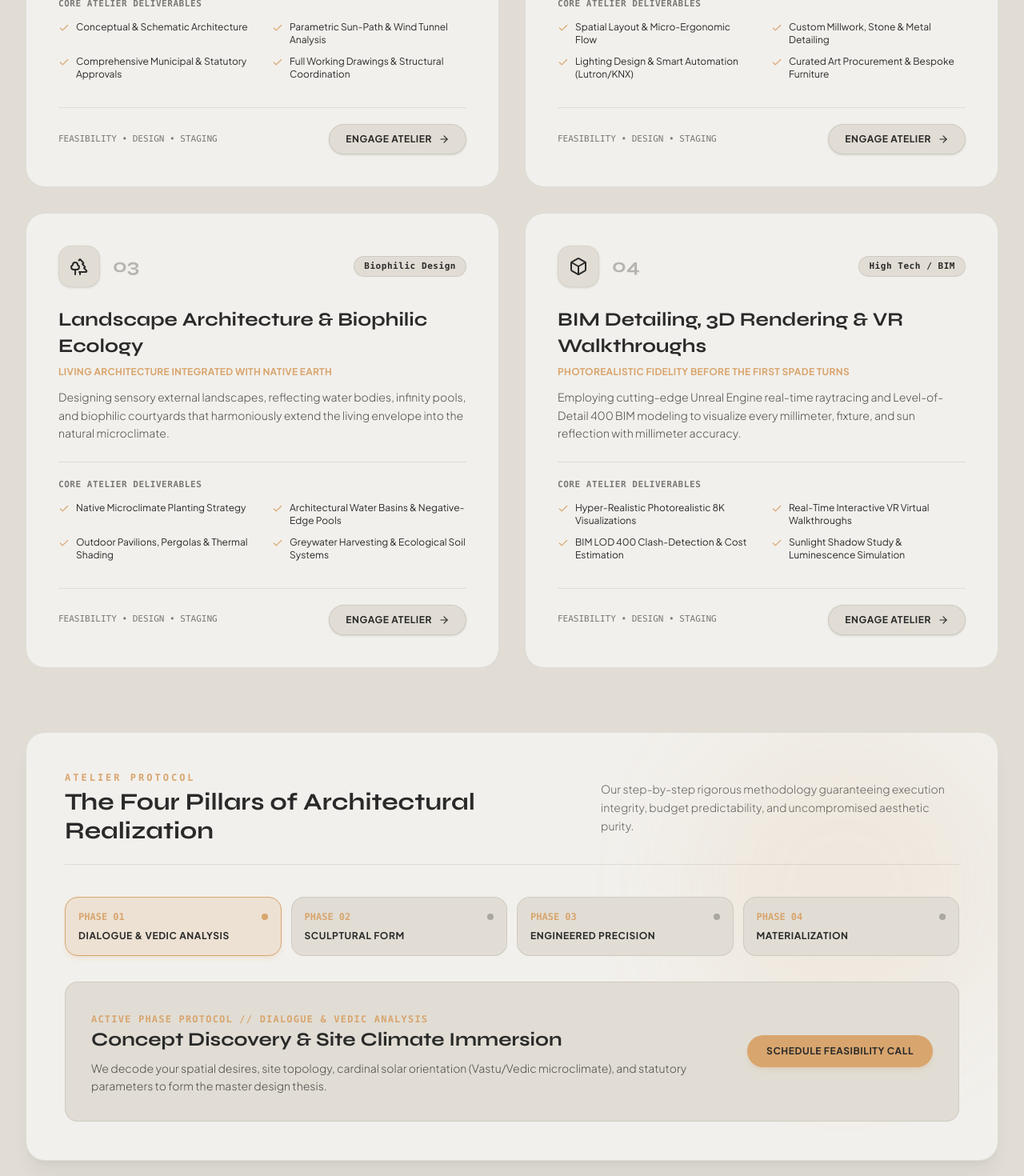
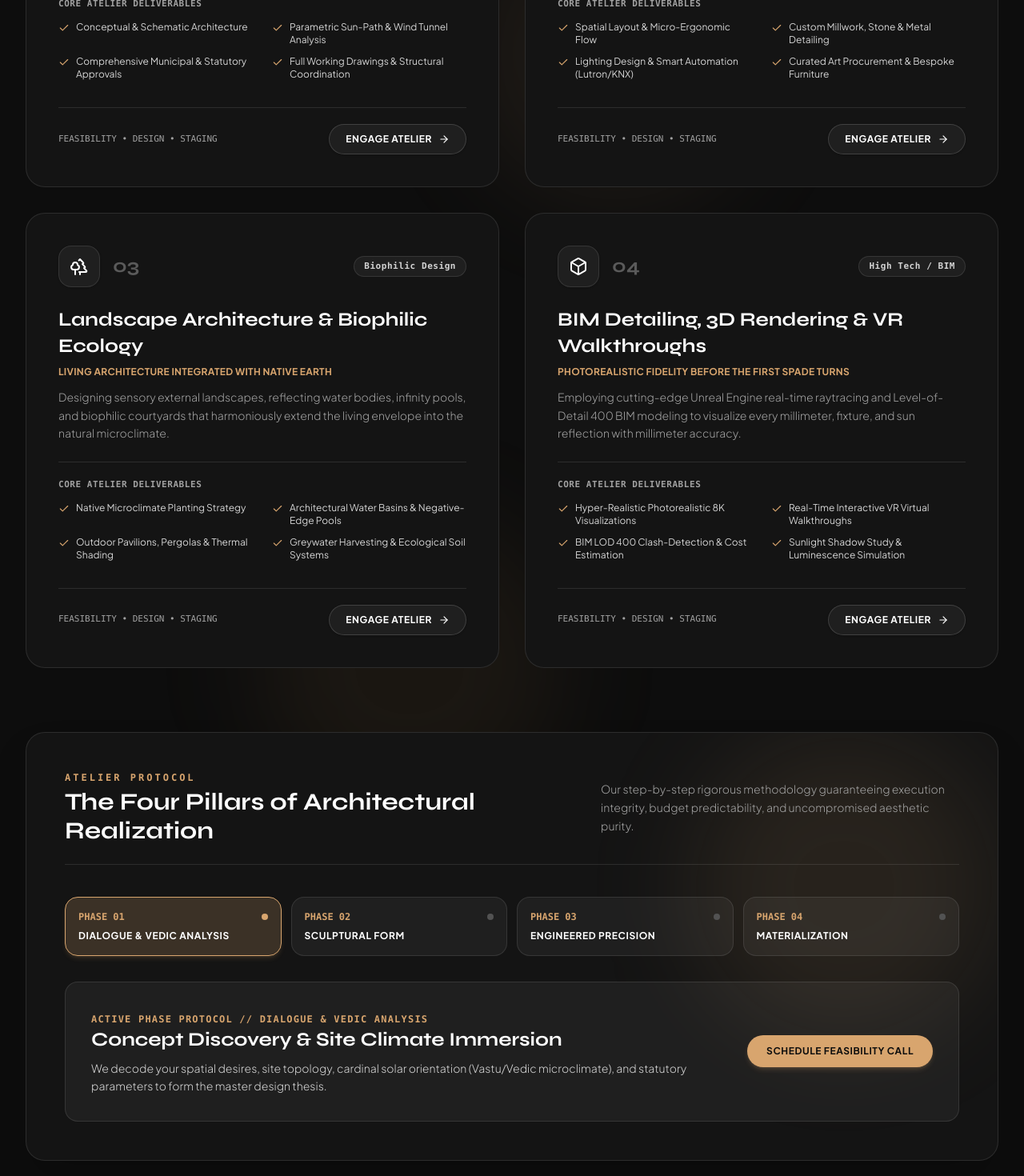
Before and after one commit to abnyweb2-hash/Architecture-Avenue, a React (Vite) app: page / in a window 1280 px wide. Shown: the part 2880-4350 px from the top of the page at 80% size. Built offline with nearby package versions, Linux system fonts and the light colour scheme.

Commit message:
style: set Services & Atelier Capabilities section to black background

```diff
--- a/src/components/ServicesSection.jsx
+++ b/src/components/ServicesSection.jsx
@@ -1,6 +1,6 @@
 import React, { useState } from 'react';
 import { SERVICES_DATA, WORKFLOW_STAGES } from '../data/portfolioData';
-import { Compass, Layers, Trees, Box, Check, ArrowRight, Sparkles, Download, FileText } from 'lucide-react';
+import { Compass, Layers, Trees, Box, Check, ArrowRight, Sparkles, FileText } from 'lucide-react';
 
 const iconMap = {
   Compass: Compass,
@@ -13,19 +13,23 @@ export default function ServicesSection({ onOpenConsultation, onOpenTenders }) {
   const [activeTab, setActiveTab] = useState(0);
 
   return (
-    <section id="services" className="relative py-28 sm:py-36 bg-[#E1DDD4] text-[#2A2A2A] transition-colors duration-500">
-      <div className="max-w-7xl mx-auto px-4 sm:px-6 lg:px-8">
+    <section id="services" className="relative py-28 sm:py-36 bg-[#0D0D0D] text-white transition-colors duration-500 overflow-hidden">
+      {/* Background subtle ochre ambient glow */}
+      <div className="absolute top-1/4 right-1/4 w-96 h-96 bg-[#D8A56E]/8 rounded-full blur-3xl pointer-events-none" />
+      <div className="absolute bottom-1/4 left-1/4 w-96 h-96 bg-[#BD8750]/8 rounded-full blur-3xl pointer-events-none" />
+
+      <div className="max-w-7xl mx-auto px-4 sm:px-6 lg:px-8 relative z-10">
         {/* Section Header */}
-        <div className="flex flex-col md:flex-row md:items-end justify-between mb-16 pb-8 border-b border-[#2A2A2A]/10">
+        <div className="flex flex-col md:flex-row md:items-end justify-between mb-16 pb-8 border-b border-white/10">
           <div>
             <div className="inline-flex items-center space-x-2 text-xs font-mono tracking-[0.25em] text-[#D8A56E] uppercase mb-3 font-bold">
               <Sparkles className="w-3.5 h-3.5 text-[#D8A56E]" />
               <span>Full-Spectrum Disciplines</span>
             </div>
-            <h2 className="text-3xl sm:text-5xl lg:text-6xl font-monumental font-bold tracking-tight text-[#2A2A2A]">
+            <h2 className="text-3xl sm:text-5xl lg:text-6xl font-monumental font-bold tracking-tight text-white">
               Services &amp; Atelier Capabilities
             </h2>
-            <p className="text-sm sm:text-base text-[#2A2A2A]/80 font-light mt-3 max-w-2xl leading-relaxed">
+            <p className="text-sm sm:text-base text-neutral-400 font-light mt-3 max-w-2xl leading-relaxed">
               From raw topography and microclimate zoning to bespoke structural engineering and high-tactile interior styling.
             </p>
           </div>
@@ -33,7 +37,7 @@ export default function ServicesSection({ onOpenConsultation, onOpenTenders }) {
           <div className="mt-6 md:mt-0 flex items-center space-x-3">
             <button
               onClick={onOpenTenders}
-              className="px-5 py-2.5 rounded-full bg-[#F2F0EC] border border-[#2A2A2A]/15 text-xs font-mono tracking-wider text-[#2A2A2A] hover:border-[#D8A56E] hover:text-[#BD8750] transition-all flex items-center space-x-2 shadow-sm"
+              className="px-5 py-2.5 rounded-full bg-white/5 border border-white/15 text-xs font-mono tracking-wider text-neutral-300 hover:border-[#D8A56E] hover:text-white transition-all flex items-center space-x-2 shadow-sm backdrop-blur-sm"
             >
               <FileText className="w-3.5 h-3.5 text-[#D8A56E]" />
               <span>DSR &amp; Schedule of Rates</span>
@@ -49,7 +53,7 @@ export default function ServicesSection({ onOpenConsultation, onOpenTenders }) {
             return (
               <div
                 key={srv.id}
-                className="group relative p-8 sm:p-10 rounded-3xl bg-[#F2F0EC] border border-[#2A2A2A]/10 hover:border-[#D8A56E] transition-all duration-500 hover:shadow-2xl hover:shadow-[#D8A56E]/15 flex flex-col justify-between"
+                className="group relative p-8 sm:p-10 rounded-3xl bg-[#141414] border border-white/10 hover:border-[#D8A56E] transition-all duration-500 hover:shadow-2xl hover:shadow-[#D8A56E]/10 flex flex-col justify-between"
               >
                 {/* Accent top border glow on hover */}
                 <div className="absolute top-0 left-10 right-10 h-1 bg-gradient-to-r from-transparent via-[#D8A56E] to-transparent opacity-0 group-hover:opacity-100 transition-opacity duration-500" />
@@ -58,39 +62,39 @@ export default function ServicesSection({ onOpenConsultation, onOpenTenders }) {
                   {/* Top Header: Number, Icon & Tag */}
                   <div className="flex items-center justify-between mb-6">
                     <div className="flex items-center space-x-4">
-                      <div className="w-13 h-13 rounded-2xl bg-[#E1DDD4] group-hover:bg-[#D8A56E] flex items-center justify-center text-[#2A2A2A] transition-all duration-300 group-hover:scale-105 shadow-sm border border-[#2A2A2A]/5">
+                      <div className="w-13 h-13 rounded-2xl bg-white/5 group-hover:bg-[#D8A56E] flex items-center justify-center text-white group-hover:text-[#0D0D0D] transition-all duration-300 group-hover:scale-105 shadow-sm border border-white/10">
                         <IconComponent className="w-6 h-6" />
                       </div>
                       <div>
-                        <span className="text-2xl font-monumental font-bold text-[#2A2A2A]/30 group-hover:text-[#D8A56E] transition-colors">
+                        <span className="text-2xl font-monumental font-bold text-white/30 group-hover:text-[#D8A56E] transition-colors">
                           {srv.number}
                         </span>
                       </div>
                     </div>
-                    <span className="px-3 py-1 rounded-full text-[11px] font-mono tracking-wider bg-[#E1DDD4] text-[#2A2A2A] font-semibold border border-[#2A2A2A]/10">
+                    <span className="px-3 py-1 rounded-full text-[11px] font-mono tracking-wider bg-white/5 text-neutral-300 font-semibold border border-white/10">
                       {srv.tag}
                     </span>
                   </div>
 
                   {/* Title & Subtitle */}
-                  <h3 className="text-xl sm:text-2xl font-bold font-monumental text-[#2A2A2A] mb-2 leading-snug">
+                  <h3 className="text-xl sm:text-2xl font-bold font-monumental text-white mb-2 leading-snug">
                     {srv.title}
                   </h3>
                   <p className="text-xs text-[#D8A56E] font-bold tracking-wide uppercase mb-3">
                     {srv.subtitle}
                   </p>
-                  <p className="text-sm text-[#2A2A2A]/80 leading-relaxed font-light mb-6">
+                  <p className="text-sm text-neutral-400 leading-relaxed font-light mb-6">
                     {srv.description}
                   </p>
 
                   {/* Deliverables Checklist (2 Columns in wider card) */}
-                  <div className="border-t border-[#2A2A2A]/10 pt-5">
-                    <span className="text-[11px] font-mono uppercase tracking-wider text-[#2A2A2A]/60 block mb-3 font-semibold">
+                  <div className="border-t border-white/10 pt-5">
+                    <span className="text-[11px] font-mono uppercase tracking-wider text-neutral-400 block mb-3 font-semibold">
                       Core Atelier Deliverables
                     </span>
                     <div className="grid grid-cols-1 sm:grid-cols-2 gap-x-6 gap-y-2.5">
                       {srv.deliverables.map((item, idx) => (
-                        <div key={idx} className="flex items-start space-x-2 text-xs text-[#2A2A2A] leading-snug">
+                        <div key={idx} className="flex items-start space-x-2 text-xs text-neutral-300 leading-snug">
                           <Check className="w-3.5 h-3.5 text-[#D8A56E] mt-0.5 flex-shrink-0" />
                           <span>{item}</span>
                         </div>
@@ -100,11 +104,11 @@ export default function ServicesSection({ onOpenConsultation, onOpenTenders }) {
                 </div>
 
                 {/* Bottom Action */}
-                <div className="mt-8 pt-5 border-t border-[#2A2A2A]/10 flex items-center justify-between">
-                  <span className="text-[11px] font-mono text-[#2A2A2A]/60">FEASIBILITY &bull; DESIGN &bull; STAGING</span>
+                <div className="mt-8 pt-5 border-t border-white/10 flex items-center justify-between">
+                  <span className="text-[11px] font-mono text-neutral-400">FEASIBILITY &bull; DESIGN &bull; STAGING</span>
                   <button
                     onClick={onOpenConsultation}
-                    className="px-5 py-2.5 rounded-full text-xs font-bold tracking-wider uppercase text-[#2A2A2A] bg-[#E1DDD4] group-hover:bg-[#D8A56E] group-hover:text-[#2A2A2A] transition-all flex items-center space-x-2 border border-[#2A2A2A]/10 shadow-sm"
+                    className="px-5 py-2.5 rounded-full text-xs font-bold tracking-wider uppercase text-white bg-white/5 group-hover:bg-[#D8A56E] group-hover:text-[#0D0D0D] transition-all flex items-center space-x-2 border border-white/15 hover:border-[#D8A56E] shadow-sm"
                   >
                     <span>Engage Atelier</span>
                     <ArrowRight className="w-3.5 h-3.5 group-hover:translate-x-0.5 transition-transform" />
@@ -115,22 +119,22 @@ export default function ServicesSection({ onOpenConsultation, onOpenTenders }) {
           })}
         </div>
 
-        {/* Interactive Architectural Methodology / Workflow in Pale Greige (#F2F0EC) */}
-        <div className="p-8 sm:p-12 rounded-3xl bg-[#F2F0EC] border border-[#2A2A2A]/10 text-[#2A2A2A] relative overflow-hidden shadow-xl shadow-[#2A2A2A]/5">
+        {/* Interactive Architectural Methodology / Workflow in Black */}
+        <div className="p-8 sm:p-12 rounded-3xl bg-[#141414] border border-white/10 text-white relative overflow-hidden shadow-2xl">
           {/* Subtle ochre backlight */}
           <div className="absolute top-0 right-0 w-96 h-96 bg-[#D8A56E]/10 rounded-full blur-3xl pointer-events-none" />
 
           <div className="relative z-10">
-            <div className="flex flex-col md:flex-row md:items-center justify-between mb-10 pb-6 border-b border-[#2A2A2A]/10">
+            <div className="flex flex-col md:flex-row md:items-center justify-between mb-10 pb-6 border-b border-white/10">
               <div>
                 <span className="text-xs font-mono text-[#D8A56E] tracking-[0.25em] uppercase block mb-1 font-bold">
                   Atelier Protocol
                 </span>
-                <h3 className="text-2xl sm:text-3xl font-monumental font-bold text-[#2A2A2A]">
+                <h3 className="text-2xl sm:text-3xl font-monumental font-bold text-white">
                   The Four Pillars of Architectural Realization
                 </h3>
               </div>
-              <p className="text-xs sm:text-sm text-[#2A2A2A]/70 max-w-md mt-3 md:mt-0 font-light leading-relaxed">
+              <p className="text-xs sm:text-sm text-neutral-400 max-w-md mt-3 md:mt-0 font-light leading-relaxed">
                 Our step-by-step rigorous methodology guaranteeing execution integrity, budget predictability, and uncompromised aesthetic purity.
               </p>
             </div>
@@ -144,28 +148,28 @@ export default function ServicesSection({ onOpenConsultation, onOpenTenders }) {
                   className={`p-4 rounded-2xl text-left transition-all duration-300 border ${
                     activeTab === i
                       ? 'bg-[#D8A56E]/20 border-[#D8A56E] shadow-md shadow-[#D8A56E]/15'
-                      : 'bg-[#E1DDD4] border-[#2A2A2A]/10 hover:border-[#D8A56E]'
+                      : 'bg-white/5 border-white/10 hover:border-[#D8A56E]/60 text-white'
                   }`}
                 >
                   <div className="flex items-center justify-between mb-2">
                     <span className="text-xs font-mono font-bold text-[#D8A56E]">PHASE {stg.step}</span>
-                    <span className={`w-2 h-2 rounded-full ${activeTab === i ? 'bg-[#D8A56E]' : 'bg-[#2A2A2A]/30'}`} />
+                    <span className={`w-2 h-2 rounded-full ${activeTab === i ? 'bg-[#D8A56E]' : 'bg-neutral-600'}`} />
                   </div>
-                  <h4 className="text-xs font-bold text-[#2A2A2A] uppercase tracking-wider">{stg.phase}</h4>
+                  <h4 className="text-xs font-bold text-white uppercase tracking-wider">{stg.phase}</h4>
                 </button>
               ))}
             </div>
 
             {/* Active Stage Detail Showcase */}
-            <div className="p-6 sm:p-8 rounded-2xl bg-[#E1DDD4] border border-[#2A2A2A]/10 flex flex-col md:flex-row md:items-center justify-between gap-6">
+            <div className="p-6 sm:p-8 rounded-2xl bg-white/5 border border-white/10 flex flex-col md:flex-row md:items-center justify-between gap-6">
               <div className="space-y-2 max-w-3xl">
                 <span className="text-xs font-mono text-[#D8A56E] tracking-widest uppercase font-bold">
                   ACTIVE PHASE PROTOCOL // {WORKFLOW_STAGES[activeTab].phase}
                 </span>
-                <h4 className="text-xl sm:text-2xl font-bold font-monumental text-[#2A2A2A]">
+                <h4 className="text-xl sm:text-2xl font-bold font-monumental text-white">
                   {WORKFLOW_STAGES[activeTab].title}
                 </h4>
-                <p className="text-sm text-[#2A2A2A]/80 leading-relaxed font-light">
+                <p className="text-sm text-neutral-300 leading-relaxed font-light">
                   {WORKFLOW_STAGES[activeTab].details}
                 </p>
               </div>
@@ -173,7 +177,7 @@ export default function ServicesSection({ onOpenConsultation, onOpenTenders }) {
               <div className="flex-shrink-0">
                 <button
                   onClick={onOpenConsultation}
-                  className="px-6 py-3 rounded-full bg-[#D8A56E] hover:bg-[#BD8750] text-[#2A2A2A] font-bold text-xs tracking-wider uppercase transition-all shadow-md shadow-[#D8A56E]/20 hover:shadow-[#BD8750]/30"
+                  className="px-6 py-3 rounded-full bg-[#D8A56E] hover:bg-[#BD8750] text-[#0D0D0D] font-bold text-xs tracking-wider uppercase transition-all shadow-md shadow-[#D8A56E]/20 hover:shadow-[#BD8750]/30"
                 >
                   Schedule Feasibility Call
                 </button>
```
